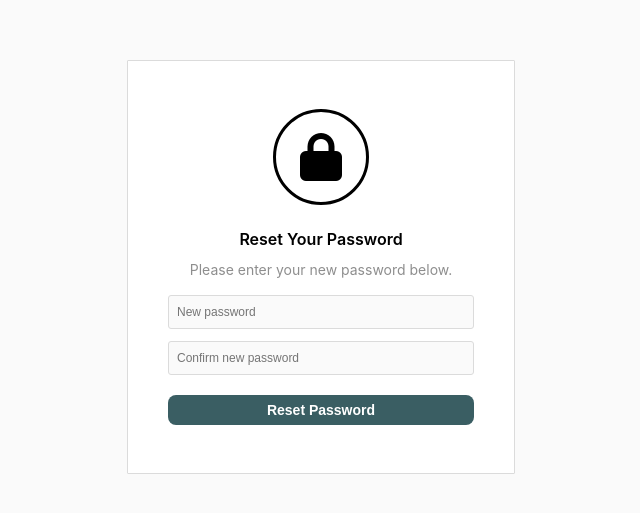
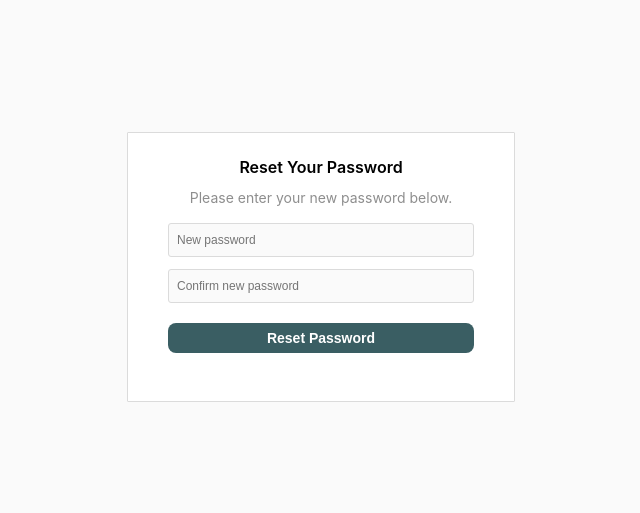
Before and after one commit to kvitkaalina/Gigi, a React (Vite) app: page /reset-password/1 in a window 1280 px wide. Shown: the part 133-646 px from the top of the page, without its empty margins (319-959 px from the left). Built offline with nearby package versions, Linux system fonts and the light colour scheme.

Commit message:
писание ваших изменений

```diff
--- a/index.html
+++ b/index.html
@@ -2,12 +2,12 @@
 <html lang="en">
   <head>
     <meta charset="UTF-8" />
-    <link rel="icon" href="/favicon.ico" />
+    <link rel="icon" type="image/png" href="/images/logo.png" />
     <meta name="viewport" content="width=device-width, initial-scale=1.0" />
     <meta name="theme-color" content="#000000" />
     <meta name="description" content="GiGi - Share your moments" />
-    <link rel="apple-touch-icon" href="/logo192.png" />
-    <link rel="manifest" href="/manifest.json" />
+    <!-- <link rel="apple-touch-icon" href="/logo192.png" /> -->
+    <!-- <link rel="manifest" href="/manifest.json" /> -->
     <link rel="stylesheet" href="https://cdnjs.cloudflare.com/ajax/libs/font-awesome/6.0.0/css/all.min.css" />
     <title>GiGi</title>
   </head>
--- a/src/components/auth/ResetPassword.tsx
+++ b/src/components/auth/ResetPassword.tsx
@@ -54,12 +54,6 @@
   return (
     <div className={styles.container}>
       <div className={styles.formBox}>
-        <div className={styles.lockIconContainer}>
-          <div className={styles.lockIcon}>
-            <i className="fas fa-lock"></i>
-          </div>
-        </div>
-
         <h3 className={styles.title}>Reset Your Password</h3>
         <p className={styles.description}>
           Please enter your new password below.
```
Also changed, not shown: public/images/logo.png (added).
